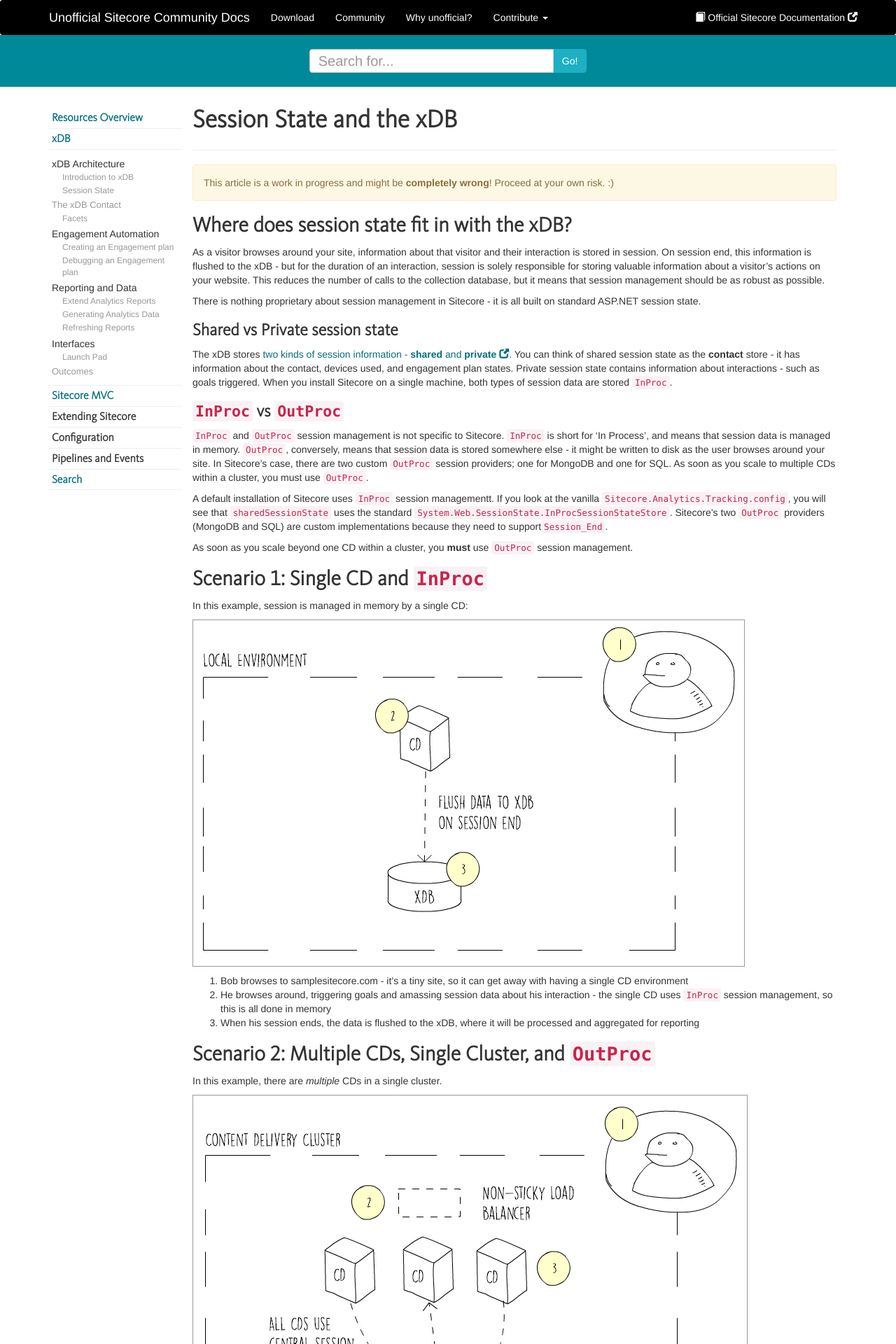
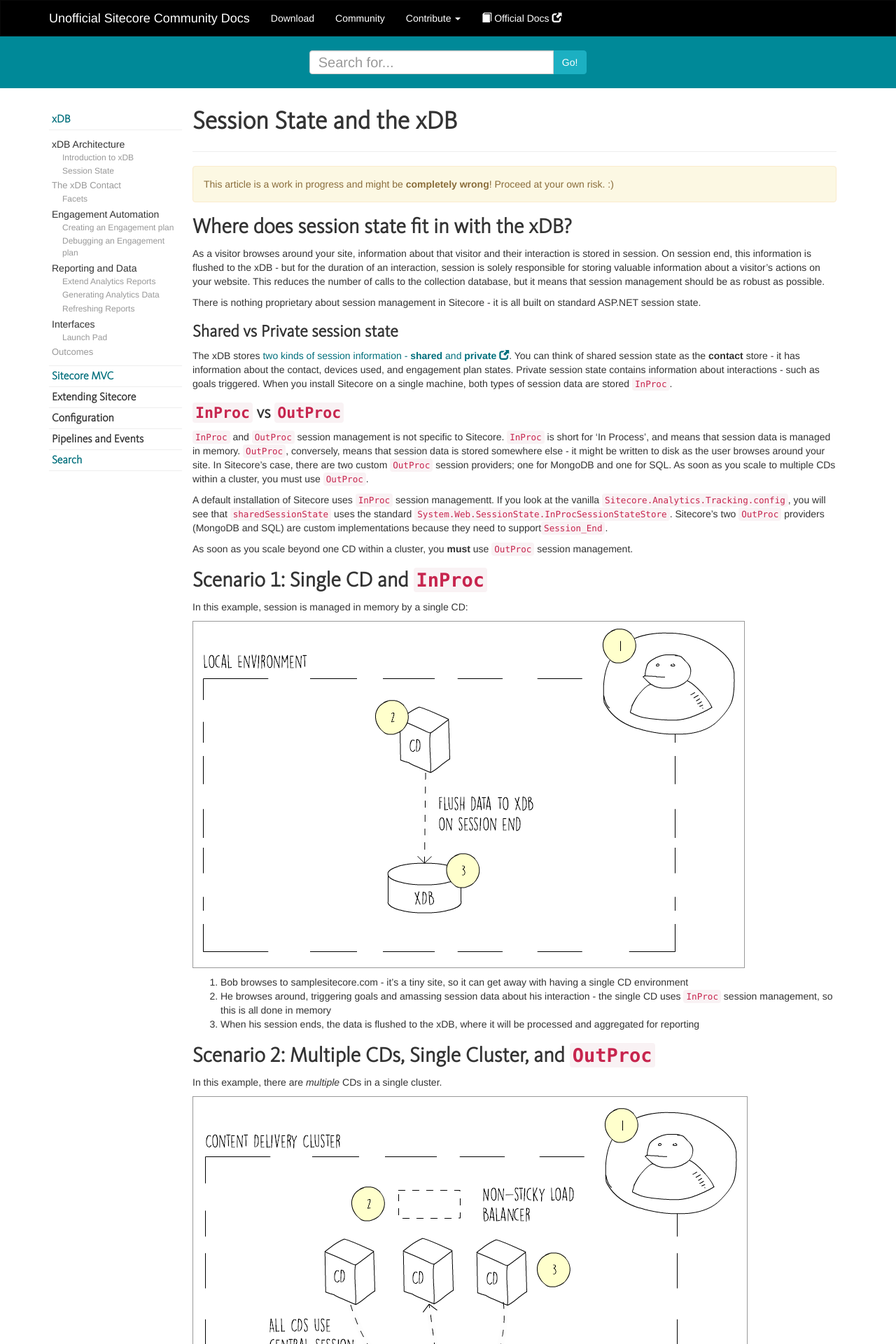
Before and after one commit to Sitecore-Community/docs, a Jekyll site: the page built from xDB/xdb-architecture/xdb-session-state/index.md, in a window 1280 px wide. Shown: the top 1920 px of the page at 70% size. Built offline with Jekyll 4.4.1, drawn with Linux system fonts in a browser that asks for light colours; nearby versions of some CDN libraries; a script that is not in the unit is left out; comment, search, counter and statistics services are not loaded; some of the changed text lies outside the part shown.

Commit message:
- Added banner - Fixed mobile view - Moved content into article, and sidenav into aside

```diff
--- a/_includes/nav_site.html
+++ b/_includes/nav_site.html
@@ -1,6 +1,4 @@
 <div class="sidenav">
-
-<strong class="heading"><a href="{{ site.baseurl }}/resources-overview">Resources Overview</a></strong>
 
 {% if page.category == "home" %}
 
@@ -14,6 +12,7 @@
 
 
 {% if page.category == "xdb" or page.category == "home" %}
+
 
  <ul class="main-menu nav-stacked affix-top">
 
--- a/_includes/site_header.html
+++ b/_includes/site_header.html
@@ -23,19 +23,24 @@
   <body>
 
 
-    <nav class="navbar navbar-sitecore">
+    <nav class="navbar navbar-sitecore navbar-inverse">
       <div class="container">
         <div class="navbar-header">
+                  <button type="button" class="navbar-toggle collapsed" data-toggle="collapse" data-target="#navbar" aria-expanded="false" aria-controls="navbar">
+            <span class="sr-only">Toggle navigation</span>
+            <span class="icon-bar"></span>
+            <span class="icon-bar"></span>
+            <span class="icon-bar"></span>
+          </button>
           <a class="navbar-brand" href="{{ site.baseurl }}/">Unofficial Sitecore Community Docs</a>
 
         </div>
-
+ <div id="navbar" class="navbar-collapse collapse">
 <ul class="nav navbar-nav">
 
 <!-- <li><a href="{{ site.baseurl }}/learn">Learn</a></li> -->
 <li><a href="{{ site.baseurl }}/download">Download</a></li>
 <li><a href="{{ site.baseurl }}/community">Community</a></li>
-<li><a href="{{ site.baseurl }}/unofficial">Why unofficial?</a></li>
 <li class="dropdown">
               <a href="#" class="dropdown-toggle" data-toggle="dropdown" role="button" aria-expanded="false">Contribute <span class="caret"></span></a>
               <ul class="dropdown-menu" role="menu">
@@ -44,30 +49,30 @@
                 <li><a href="https://sitecorecommunitydocs.uservoice.com/" onClick="ga('send','event','External','Click','UserVoice')" class="noicon">Send Feedback (UserVoice)</a></li>
               </ul>
             </li>
-
+              <li><a href="http://doc.sitecore.net/" class="navbar-link"  onClick="ga('send','event','External','Click','Official Documentation')"><span class="glyphicon glyphicon-book"></span> Official Docs</a></li>
           </ul>
 
 
-          <p class="navbar-text navbar-right">
-            <a href="http://doc.sitecore.net/" class="navbar-link"  onClick="ga('send','event','External','Click','Official Documentation')"><span class="glyphicon glyphicon-book"></span> Official Sitecore Documentation</a>
-          </p>
       </div>
+    </div>
     </nav>
 
 {% if page.layout == "home" %}
 
 
+<div class="jumboContainer">
 <div class="jumbotron">
       <div class="container">
-        <h1>Technical Sitecore documentation written by developers</h1>
-        <p>Sitecore Community Docs is an  <strong>unofficial,community-driven project</strong> to signpost all available Sitecore resources for <strong>technical people</strong>, including documentation, videos, conferences, user groups, social channels, and blog posts.</p>
+        <h1>Sitecore docs written by developers</h1>
+        <p>A <strong>community-driven</strong> project to document and sign-post all things Sitecore for technical people.</p>
         <p><a class="btn btn-default btn-lg" href="https://github.com/sitecore-community/docs" role="button">Fork on GitHub</a></p>
       </div>
-    </div>
+ </div>
+</div>
 
 {% endif %}
 
-  <div class="searchBar">
+<div class="searchBar container-fluid">
 
 
 <div class="col-md-4 searchBarInner">
--- a/_layouts/default.html
+++ b/_layouts/default.html
@@ -1,12 +1,6 @@
 
 {% include site_header.html %}
-      <div class="col-md-2" id="sidebar-menu">
-
-          {% include nav_site.html %}
-
-
-      </div>
-      <div class="col-md-10">
+      <article class="col-md-10 col-md-push-2">
 
 <h1>{{ page.title }}</h1>
 
@@ -28,6 +22,12 @@
 </script>
 <noscript>Please enable JavaScript to view the <a href="https://disqus.com/?ref_noscript" rel="nofollow">comments powered by Disqus.</a></noscript>
 
-	</div>
-	</div>
+
+	</article>
+        <aside class="col-md-2 col-md-pull-10" id="sidebar-menu">
+
+          {% include nav_site.html %}
+
+
+      </aside>
 {% include site_footer.html %}
--- a/site-assets/css/custom.css
+++ b/site-assets/css/custom.css
@@ -43,16 +43,36 @@
 	border:1px solid #999;
 }
 
-.jumbotron {
+.jumboContainer .jumbotron {
 	margin-bottom: 0;
+	background: url('/docs/images/banner2.PNG');
+
+  color: #fff;
+  text-shadow: 1px 1px 1px #000;
+  background-position: -180px -320px;
+  background-repeat: no-repeat;
+}
+
+@media all and (max-width: 1024px) {
+    .jumboContainer {
+        display:none;
+    }
+}
+
+
+.navbar-toggle {
+	color: #fff;
 }
 
 .navbar-sitecore {
 	background: #000000;
+	margin-bottom: 0;
+	border-radius: 0;
+}
+
+.navbar-inverse .navbar-brand,
+.navbar-inverse .navbar-nav>li>a {
 	color: #fff;
-	margin-bottom: 0;
-	border: 0;
-	border-radius: none;
 }
 
 .navbar-sitecore a {
@@ -170,6 +190,10 @@
 	padding: 0;
 }
 
+/* RESPONSIVE */
+
+
+
 /* body {
 	background: #000;
 }
```
Also changed, not shown: xDB/xdb-architecture/xdb-session-state/index.md (+22 -2 lines), images/logo2.png (added), images/sesssion/sticky-sessions-are-no.PNG (added), 2 other files.
